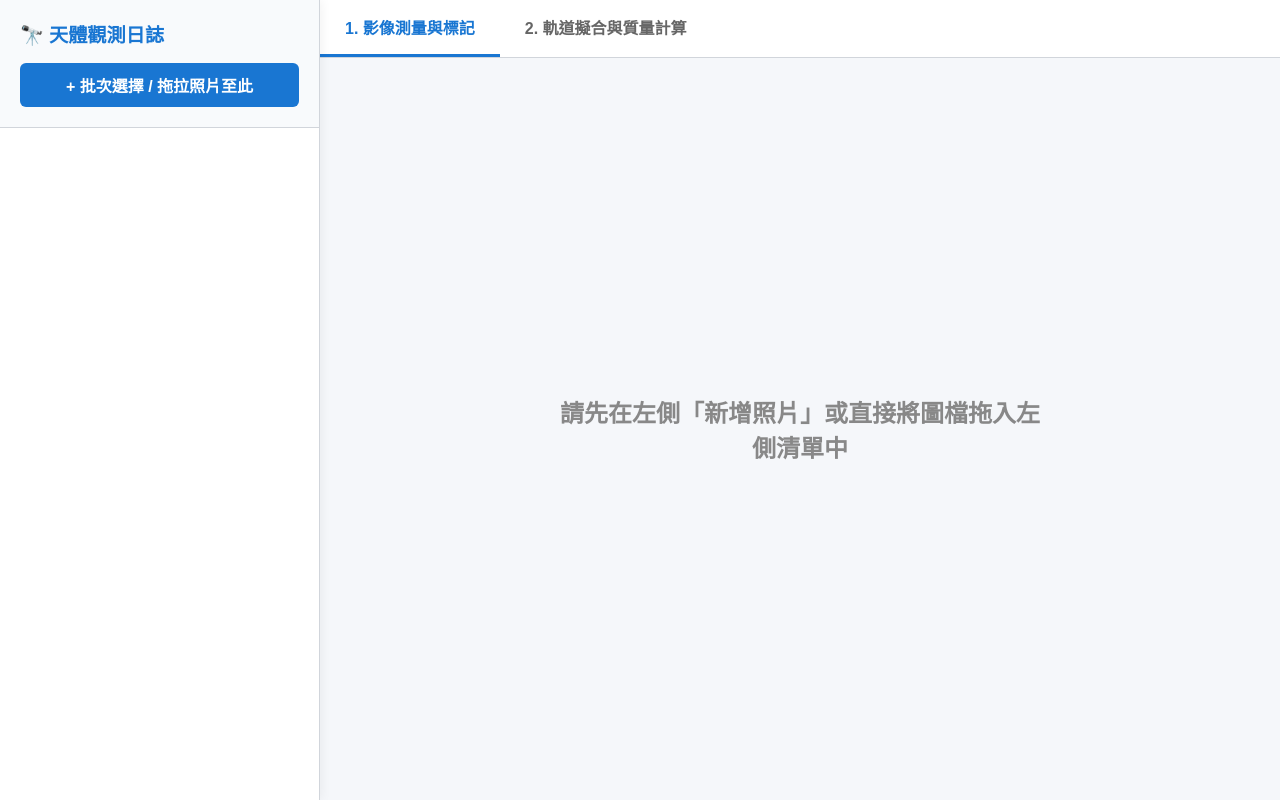
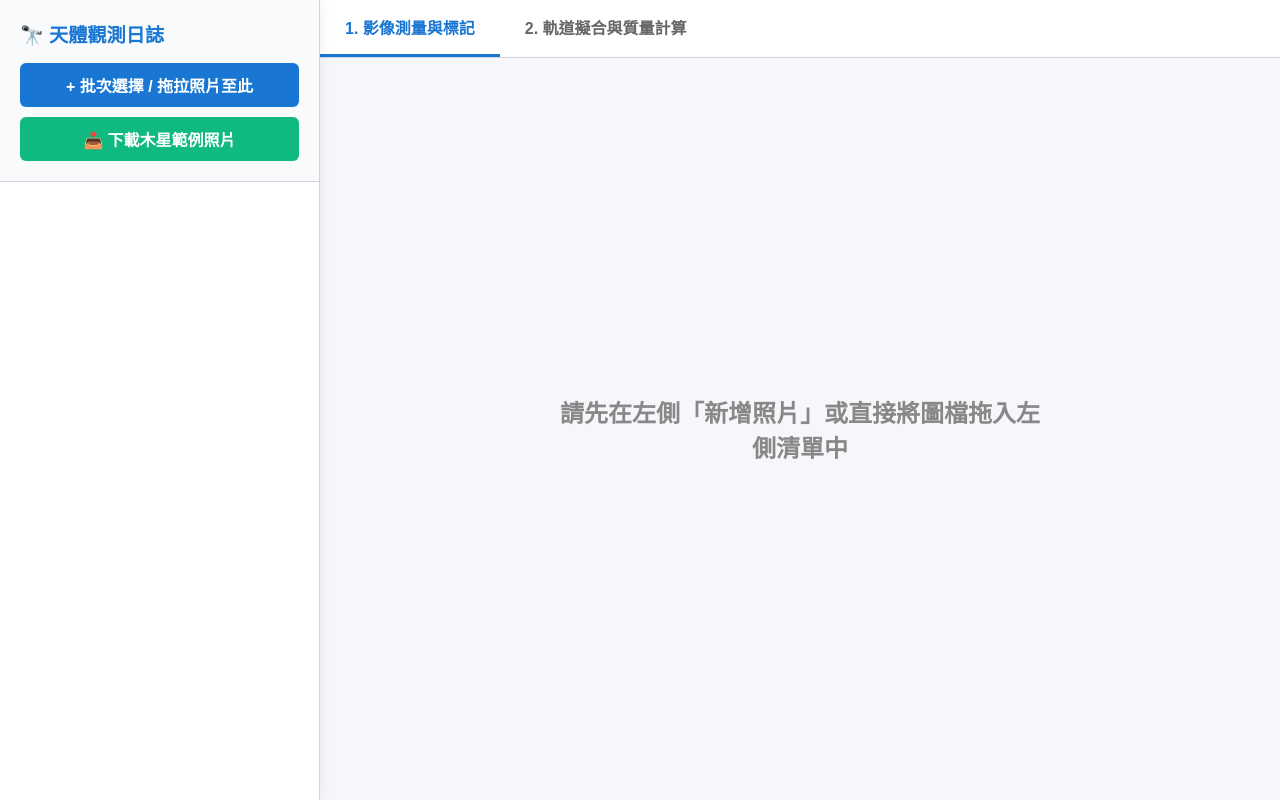
Before and after one commit to xun73/planet-mass-calc, a plain HTML site: page index.htm in a window 1280 px wide. Drawn offline with Linux system fonts and the light colour scheme.

Commit message:
Update index.htm

```diff
--- a/index.htm
+++ b/index.htm
@@ -501,6 +501,9 @@
             <h1>🔭 天體觀測日誌</h1>
             <input type="file" id="bulk-upload" accept="image/*" multiple style="display:none">
             <button class="add-obs-btn" onclick="document.getElementById('bulk-upload').click()">+ 批次選擇 / 拖拉照片至此</button>
+            <a href="./sample_images.zip" download class="add-obs-btn" style="display:block; text-align:center; text-decoration:none; margin-top:10px; background-color:#10b981;">
+        📥 下載木星範例照片
+            </a>
         </div>
         <div class="obs-list" id="obs-list"></div>
     </div>
```
